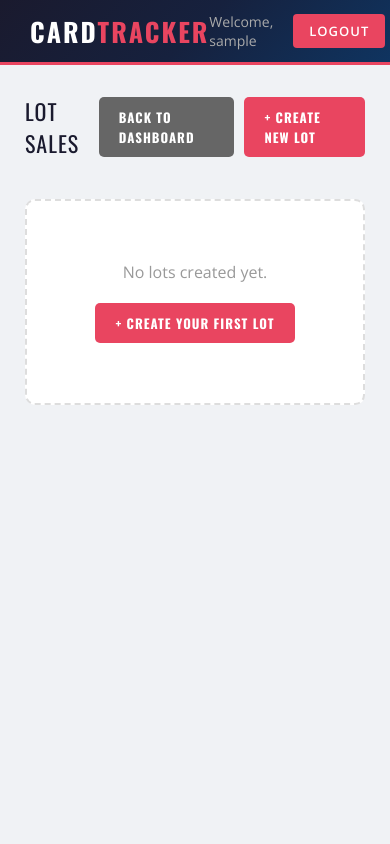
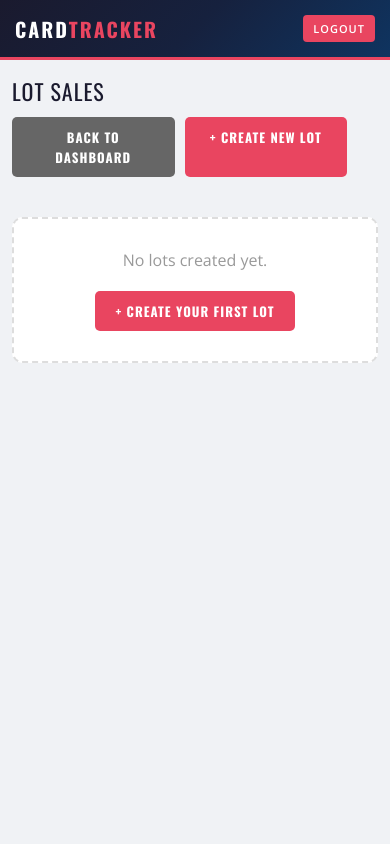
Before and after one commit to jtpiazzamn/card-tracker, a Flask app: page /lots in a window 390 px wide. Run offline with Flask 3, Linux system fonts and the light colour scheme; the visitor is signed in with stand-in values (Sample User, id 1); data that the repository does not hold is empty; some libraries are stand-ins or nearby versions.

Commit message:
Mobile responsive improvements

```diff
--- a/static/css/style.css
+++ b/static/css/style.css
@@ -545,37 +545,7 @@ nav a:hover { background: #c73652; }
 .admin-actions { display: flex; gap: 6px; }
 .badge-admin { background: #e94560; color: white; padding: 3px 10px; border-radius: 20px; font-size: 11px; font-weight: 700; }
 .badge-user { background: #eee; color: #666; padding: 3px 10px; border-radius: 20px; font-size: 11px; font-weight: 700; }
-@media (max-width: 768px) {
-    .stats-banner {
-        flex-wrap: wrap;
-        padding: 20px;
-        gap: 15px;
-    }
-    .stat-block {
-        flex: 1 1 45%;
-        min-width: 120px;
-        padding: 10px;
-    }
-    .stat-value {
-        font-size: 24px;
-    }
-    .stat-label {
-        font-size: 10px;
-        letter-spacing: 1px;
-    }
-    .stat-block:not(:last-child)::after {
-        display: none;
-    }
-}
 
-@media (max-width: 480px) {
-    .stat-block {
-        flex: 1 1 100%;
-    }
-    .stats-banner {
-        padding: 15px;
-    }
-}
 .import-columns {
     display: flex;
     flex-wrap: wrap;
@@ -596,3 +566,100 @@ nav a:hover { background: #c73652; }
     color: #e94560;
     border-color: #e94560;
 }
+
+/* =====================
+   MOBILE RESPONSIVE
+   ===================== */
+
+@media (max-width: 768px) {
+
+    /* Nav */
+    nav {
+        padding: 0 15px;
+        height: auto;
+        min-height: 60px;
+        flex-wrap: wrap;
+        gap: 8px;
+        padding-top: 10px;
+        padding-bottom: 10px;
+    }
+    nav h1 { font-size: 20px; }
+    nav .nav-right { gap: 8px; flex-wrap: wrap; }
+    nav .nav-right span { display: none; }
+    nav a { font-size: 11px; padding: 6px 10px; }
+
+    /* Dashboard */
+    .dashboard-container { padding: 0 12px; }
+    .page-wrapper { padding: 15px 0; }
+
+    /* Stats banner */
+    .stats-banner {
+        flex-wrap: wrap;
+        padding: 15px;
+        gap: 0;
+    }
+    .stat-block {
+        flex: 1 1 50%;
+        padding: 12px 8px;
+        border-bottom: 1px solid rgba(255,255,255,0.08);
+    }
+    .stat-block:not(:last-child)::after { display: none; }
+    .stat-value { font-size: 22px; }
+    .stat-label { font-size: 9px; letter-spacing: 1px; }
+
+    /* Section header */
+    .section-header { flex-direction: column; align-items: flex-start; gap: 10px; }
+    .section-header .btn { width: 100%; text-align: center; }
+
+    /* Filter bar */
+    .filter-controls { flex-direction: column; }
+    .filter-select { width: 100%; }
+
+    /* Card grid - 2 columns on tablet, 1 on small phone */
+    .card-grid {
+        grid-template-columns: repeat(2, 1fr);
+        gap: 12px;
+    }
+    .card-item img { height: 220px; }
+
+    /* Card detail - stack vertically */
+    .detail-container { padding: 12px; }
+    .detail-card { flex-direction: column; }
+    .detail-photo {
+        width: 100%;
+        min-height: 280px;
+        max-height: 350px;
+    }
+    .detail-photo img { object-fit: contain; max-height: 350px; }
+    .detail-info { padding: 20px; }
+    .detail-info h2 { font-size: 24px; }
+    .detail-grid { grid-template-columns: 1fr 1fr; gap: 12px; padding: 15px; }
+    .detail-prices { gap: 8px; }
+    .price-box { min-width: 80px; padding: 12px; }
+    .price-value { font-size: 18px; }
+    .detail-actions { flex-direction: column; }
+    .detail-actions a, .detail-actions .btn { width: 100%; text-align: center; }
+
+    /* Forms */
+    .form-container { padding: 20px 15px; margin: 0 10px; }
+    .form-row { grid-template-columns: 1fr; }
+    .form-buttons { flex-direction: column; gap: 10px; }
+    .form-buttons a, .form-buttons button { width: 100%; text-align: center; }
+
+    /* Auth */
+    .auth-container { padding: 30px 20px; }
+
+    /* Admin table - scrollable */
+    .admin-table-wrapper { overflow-x: auto; }
+}
+
+@media (max-width: 480px) {
+    /* Single column card grid on small phones */
+    .card-grid { grid-template-columns: 1fr; }
+    .card-item img { height: 300px; }
+
+    /* Stat blocks full width */
+    .stat-block { flex: 1 1 100%; }
+
+    .empty-state { padding: 30px 15px; }
+}
```
